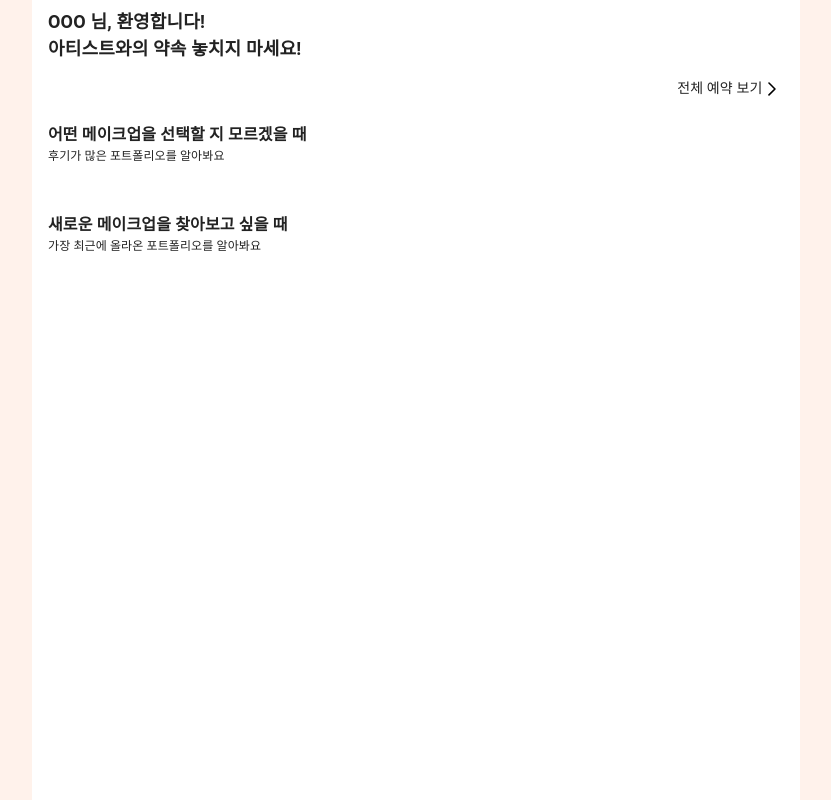
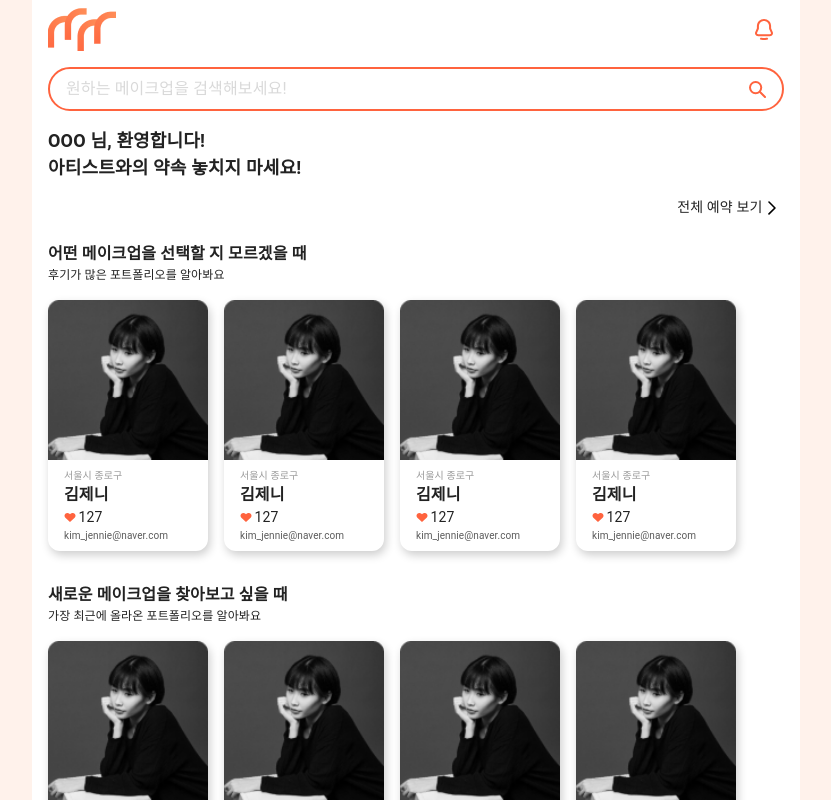
Before and after one commit to MEME-UMC/MEME_WEB, a Next.js app: page / in a window 1280 px wide. Shown: the whole page, without its empty margins (224-1055 px from the left). Built offline with nearby package versions, Linux system fonts and the light colour scheme.

Commit message:
feat: guest/home 스타일링

```diff
--- /dev/null
+++ b/src/app/(guest)/(home)/PortfolioCard.tsx
@@ -0,0 +1,41 @@
+import { JButton } from '@/components/JButton';
+import { JIcon } from '@/components/JIcon';
+import { JImage } from '@/components/JImage';
+import { Row } from '@/components/Row';
+import { COLORS } from '@/styles/colors';
+import { Stack, Typography } from '@mui/material';
+
+export const PortfolioCard = () => {
+  return (
+    <JButton
+      sx={{
+        flexDirection: 'column',
+        width: 160,
+        borderRadius: 3,
+        boxShadow: '2px 4px 10px rgba(0, 0, 0, .2)',
+        alignItems: 'start',
+      }}
+    >
+      <JImage image={'sample-makeup'} />
+      <Stack py={1} px={2}>
+        <Stack>
+          <Typography fontSize={10} color={COLORS.text_grey}>
+            서울시 종로구
+          </Typography>
+          <Typography fontSize={16} fontWeight={600}>
+            김제니
+          </Typography>
+        </Stack>
+        <Row justifyContent={'start'} gap={0.3}>
+          <JIcon icon="heart" />
+          <Typography fontSize={14} color={COLORS.p_black}>
+            127
+          </Typography>
+        </Row>
+        <Typography fontSize={10} color={COLORS.gray500}>
+          kim_jennie@naver.com
+        </Typography>
+      </Stack>
+    </JButton>
+  );
+};
--- a/src/app/page.tsx
+++ b/src/app/(guest)/(home)/page.tsx
@@ -1,7 +1,10 @@
 import { JButton } from '@/components/JButton';
 import { JIcon } from '@/components/JIcon';
+import { JImage } from '@/components/JImage';
 import { Row } from '@/components/Row';
+import { COLORS } from '@/styles/colors';
 import { Stack, Typography } from '@mui/material';
+import { PortfolioCard } from './PortfolioCard';
 
 const booking = {
   name: '메이크업명',
@@ -13,7 +16,29 @@ const booking = {
 
 const ModelHomePage = () => {
   return (
-    <Stack pt={1}>
+    <Stack pt={1} overflow={'scroll'}>
+      <Row justifyContent={'space-between'} paddingX={2}>
+        <JImage image="logo-sm" />
+        <JButton sx={{ borderRadius: 6, width: 40, height: 40 }}>
+          <JIcon icon="notice" />
+        </JButton>
+      </Row>
+      <Row paddingX={2} py={2}>
+        <JButton
+          sx={{
+            border: 2,
+            borderColor: COLORS.primary,
+            borderRadius: 6,
+          }}
+        >
+          <Row justifyContent={'space-between'} flex={1} px={2} py={1}>
+            <Typography color={COLORS.gray300}>
+              원하는 메이크업을 검색해보세요!
+            </Typography>
+            <JIcon icon="search" />
+          </Row>
+        </JButton>
+      </Row>
       <Stack px={2}>
         <Typography fontSize={18} fontWeight={600}>
           OOO 님, 환영합니다!
@@ -46,7 +71,12 @@ const ModelHomePage = () => {
           p={2}
           sx={{ overflowX: 'scroll' }}
           justifyContent={'start'}
-        ></Row>
+        >
+          <PortfolioCard />
+          <PortfolioCard />
+          <PortfolioCard />
+          <PortfolioCard />
+        </Row>
       </Stack>
       <Stack py={1}>
         <Stack px={2}>
@@ -62,7 +92,12 @@ const ModelHomePage = () => {
           p={2}
           sx={{ overflowX: 'scroll' }}
           justifyContent={'start'}
-        ></Row>
+        >
+          <PortfolioCard />
+          <PortfolioCard />
+          <PortfolioCard />
+          <PortfolioCard />
+        </Row>
       </Stack>
     </Stack>
   );
```
Also changed, not shown: src/app/page.module.css (deleted, +0 -168 lines).
